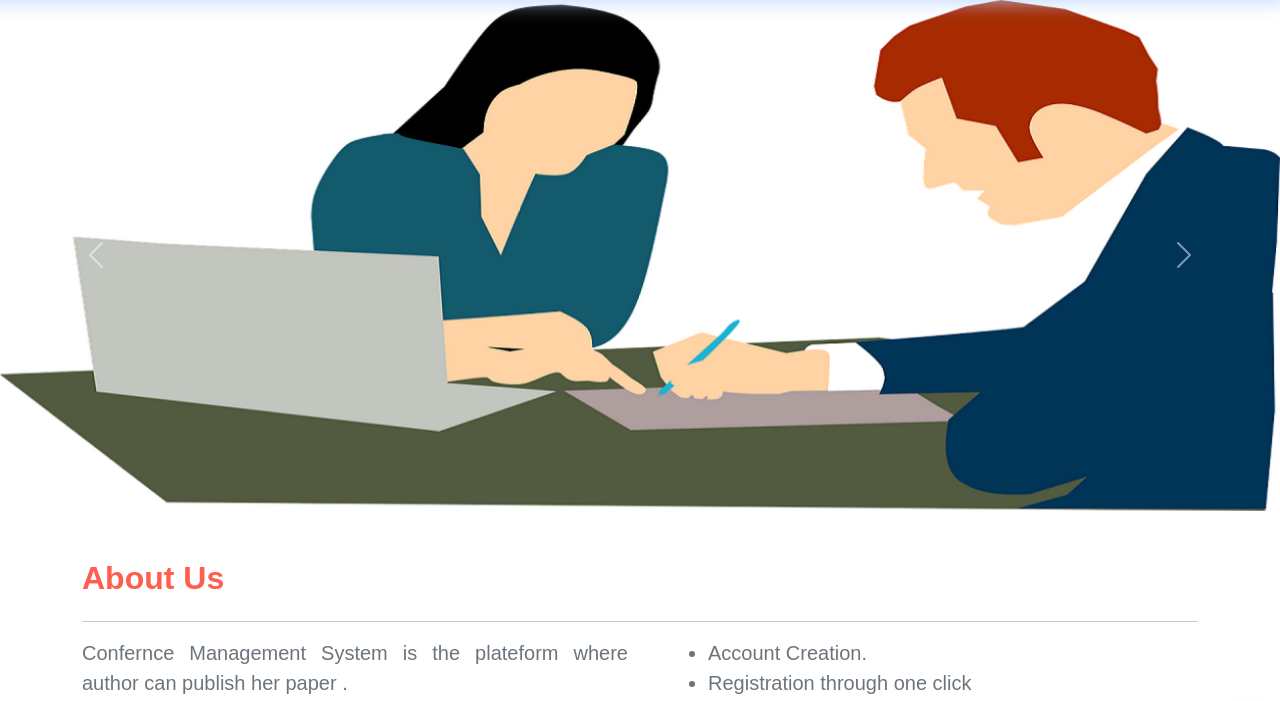
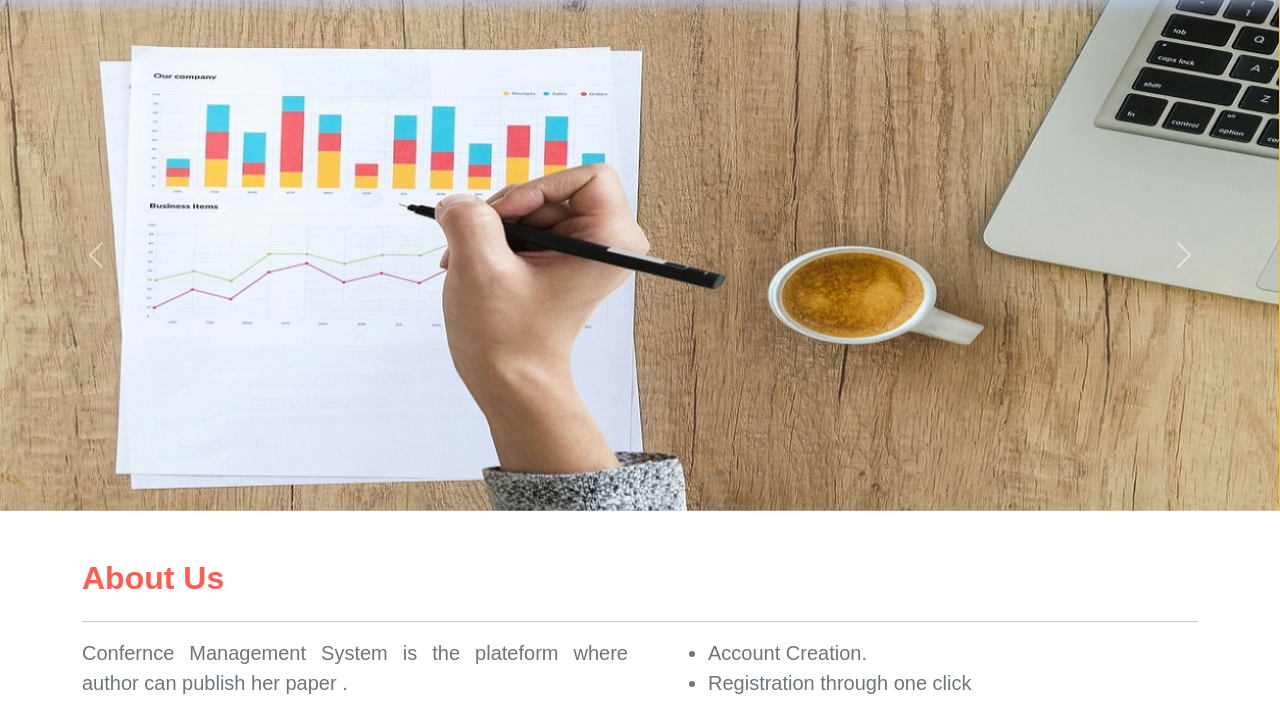
Before and after one commit to anuragftp/cms, a Django app: page / in a window 1280 px wide. Shown: the part 60-761 px from the top of the page. Run offline with Django 3.2, Linux system fonts and the light colour scheme; some libraries are stand-ins or nearby versions.

Commit message:
version7

```diff
--- a/core/templates/core/home/homepage1.html
+++ b/core/templates/core/home/homepage1.html
@@ -4,14 +4,14 @@
           <div id="carouselExampleInterval" class="carousel slide" data-bs-ride="carousel">
             <div class="carousel-inner">
               <div class="carousel-item active" data-bs-interval="10000">
-                <img src="{% static 'image/home1.jpg'%}" class="d-block w-100" alt="...">
+                <img src="{% static 'image/home2.jpg'%}" class="d-block w-100" alt="...">
               </div>
               <div class="carousel-item" data-bs-interval="2000">
                 <img src="{% static 'image/home1.jpg' %}" class="d-block w-100" alt="...">
               </div>
-              <div class="carousel-item">
-                <img src="{% static 'image/home1.jpg' %}" class="d-block w-100" alt="...">
-              </div>
+              <!-- <div class="carousel-item">
+                <img src="{% static 'image/home3.jpg' %}" class="d-block w-100" alt="...">
+              </div> -->
             </div>
             <button class="carousel-control-prev" type="button" data-bs-target="#carouselExampleInterval" data-bs-slide="prev">
               <span class="carousel-control-prev-icon" aria-hidden="true"></span>
```
Also changed, not shown: core/static/image/home2.jpg (added), core/static/image/home3.jpg (added).
